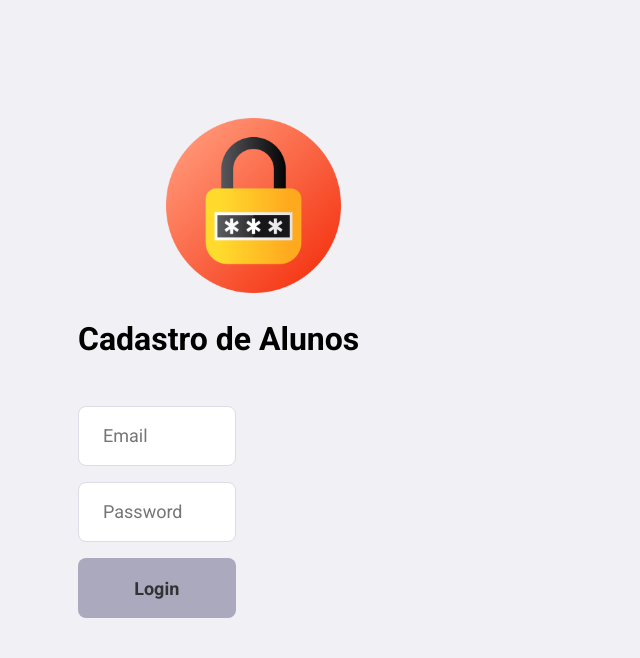
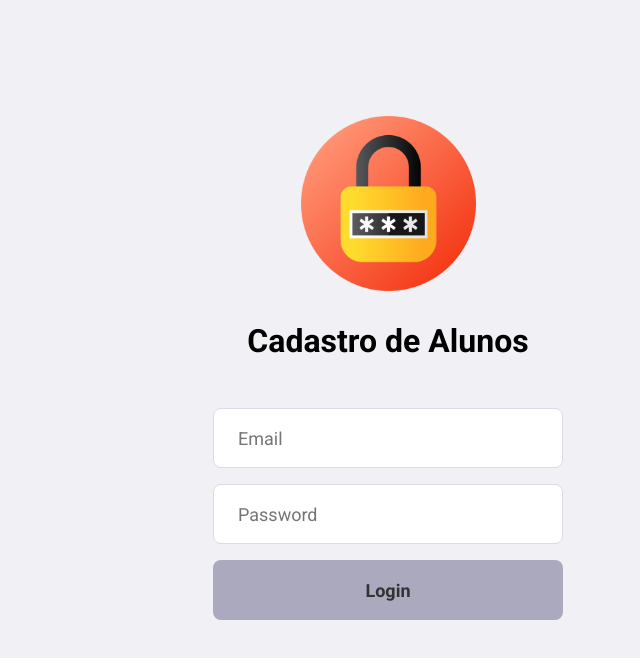
Before and after one commit to MateusOrlandinDias/AlunosClient, a React (Create React App) app: page / in a window 1280 px wide. Shown: the top 658 px of the page, without its empty margins (252-892 px from the left). Built offline with nearby package versions, Linux system fonts and the light colour scheme.

Commit message:
Feature\ Login funcionando

```diff
--- a/package.json
+++ b/package.json
@@ -6,6 +6,7 @@
     "@testing-library/jest-dom": "^5.16.5",
     "@testing-library/react": "^13.4.0",
     "@testing-library/user-event": "^13.5.0",
+    "axios": "^1.4.0",
     "react": "^18.2.0",
     "react-dom": "^18.2.0",
     "react-icons": "^4.8.0",
--- a/src/pages/Alunos/index.js
+++ b/src/pages/Alunos/index.js
@@ -17,7 +17,7 @@ export default function Alunos(){
             </header>
             <form>
                 <input type="text" placeholder='Nome' />
-                <button type='button' class='button'>
+                <button type='button' className='button'>
                     Filtrar aluno por nome (parcial)
                 </button>
             </form>
--- a/src/pages/Login/index.js
+++ b/src/pages/Login/index.js
@@ -1,17 +1,56 @@
-import React from 'react';
+import React, { useState } from 'react';
 import './styles.css';
-import logoImage from '../../assets/senha.png'
+import logoImage from '../../assets/senha.png';
+import api from '../../services/api';
+import { useNavigate } from 'react-router-dom';
 
 export default function Login() {
+
+    const [email, setEmail] = useState('');
+    const [password, setPassword] = useState('');
+
+    const history = useNavigate();
+
+    /*Login recebe um evento e usa o prevent default para que quando clique no botao de login a pagina não dê refresh
+    O email e a password serão enviados em formato de json para a API
+    */
+    async function login(event) {
+        event.preventDefault();
+
+        const data = {
+            email, password
+        }
+
+        try {
+            const response = await api.post('api/account/loginuser', data);
+            /*Se não retornar erro de autenticação, a api vai gerar o jwt e podemos armazenar no local storage para usar nos headers
+            das proximas requisições*/
+            localStorage.setItem('email', email);
+            localStorage.setItem('token', response.data.token);
+            localStorage.setItem('expiration', response.data.expiration);
+            /*Quando o login for feito com sucesso, ele manda pra rota /alunos*/
+            history('/alunos');
+
+        } catch (error) {
+            alert('O login falhou: ' + error);
+        }
+    }
+
     return (
         <div className="login-container">
             <section className="form">
                 <img src={logoImage} alt="Login" id="img1" />
-                <form>
+                <form onSubmit={login}>
                     <h1>Cadastro de Alunos</h1>
-                    <input placeholder="Email" />
-                    <input type="password" placeholder="Password" />
-                    <button class="button" type="submit">Login</button>
+                    <input placeholder="Email"
+                        value={email}
+                        onChange={e => setEmail(e.target.value)}
+                    />
+                    <input type="password" placeholder="Password"
+                        value={password}
+                        onChange={e => setPassword(e.target.value)}
+                    />
+                    <button className="button" type="submit">Login</button>
                 </form>
             </section>
         </div>
--- a/src/pages/Login/styles.css
+++ b/src/pages/Login/styles.css
@@ -10,19 +10,25 @@
    }
 
    .login-container section.form{
+    display: flex;
+    flex-direction: column;
     width: 100%;
     max-width: 350px;
+    margin: 0;
+    align-items: center;
+    justify-content: center;
    }
 
    .login-container section.form img{
     width: 45%;
-    margin-left: auto;
-    margin-right: auto;
-    display: block;
+    display: flex;
+    align-items: center;
+    justify-content: center;
    }
 
    .login-container section.form form{
     margin-top: 5px;
+    width: 100%;
    }
 
    .login-container section.form form h1{
--- /dev/null
+++ b/src/services/api.js
@@ -0,0 +1,8 @@
+import axios from 'axios';
+
+//baseUrl -> Qual o local host do swagger?
+const api = axios.create({
+    baseURL: "https://localhost:44369",
+});
+
+export default api;
```
Also changed, not shown: src/assets/sala-aula.jpg (added), 1 other file (tests, documents, lock files or other folders). Lines whose indentation alone changed are shown as unchanged.
